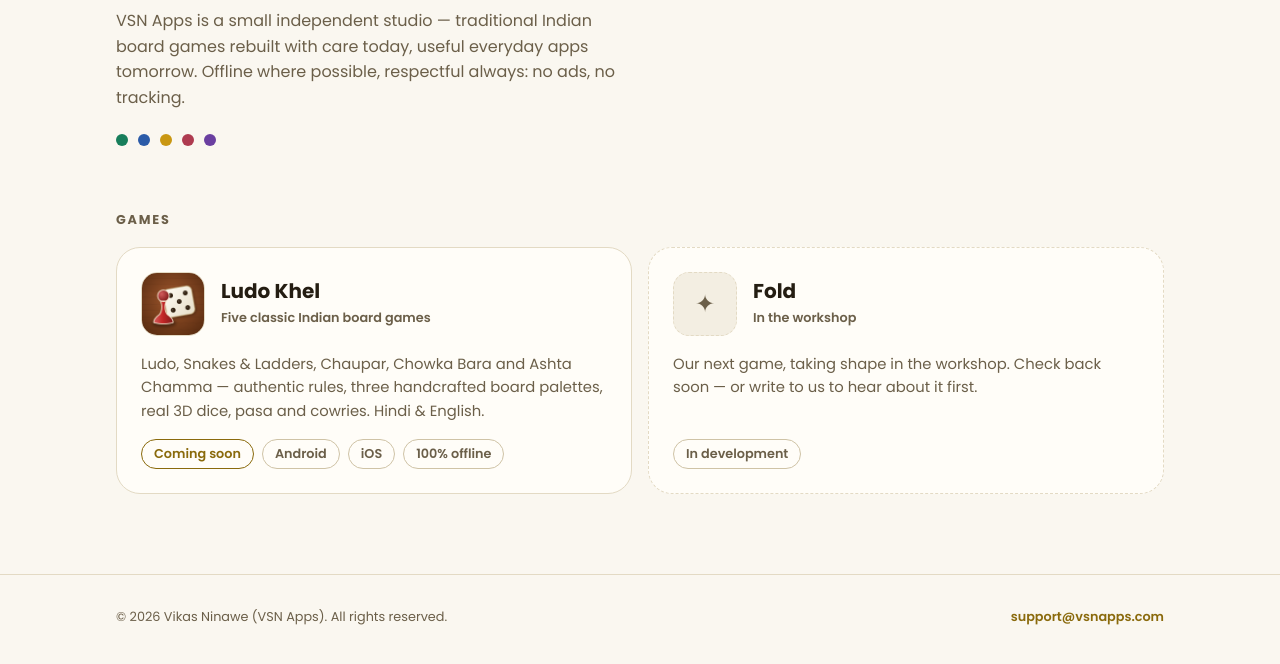
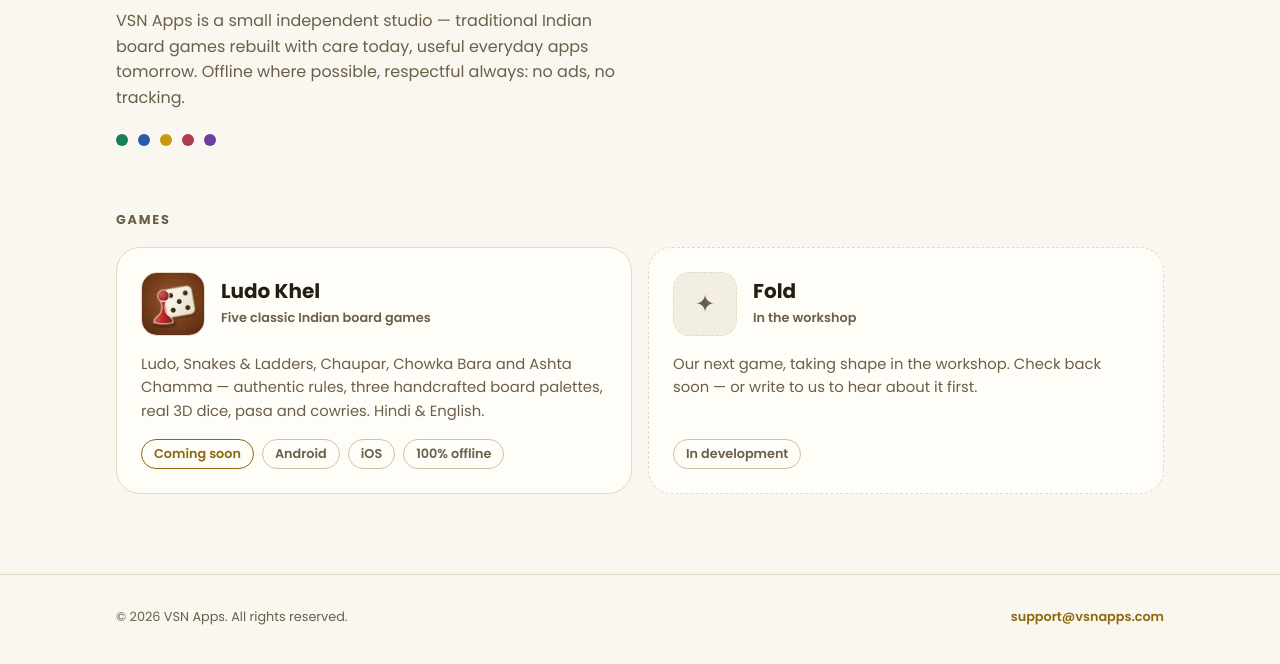
Before and after one commit to vikass659/vikass659.github.io, a plain HTML site: page index.html in a window 1280 px wide. Shown: the part 232-896 px from the top of the page. Drawn offline with Linux system fonts and the light colour scheme.

Commit message:
Copyright: studio name only
Co-Authored-By: Claude Fable 5 <noreply@anthropic.com>

```diff
--- a/index.html
+++ b/index.html
@@ -100,7 +100,7 @@
 
 <footer class="site-foot">
   <div class="wrap">
-    <p>© 2026 Vikas Ninawe (VSN Apps). All rights reserved.</p>
+    <p>© 2026 VSN Apps. All rights reserved.</p>
     <span class="foot-spacer"></span>
     <nav aria-label="Footer">
       <a href="mailto:support@vsnapps.com">support@vsnapps.com</a>
```
Also changed, not shown: ludokhel/index.html (+1 -1 lines), ludokhel/privacy/index.html (+1 -1 lines).
